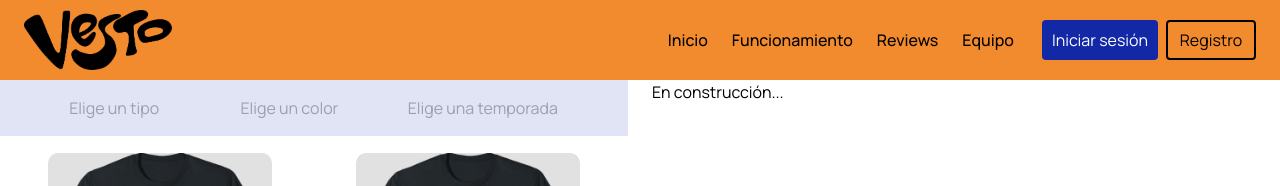
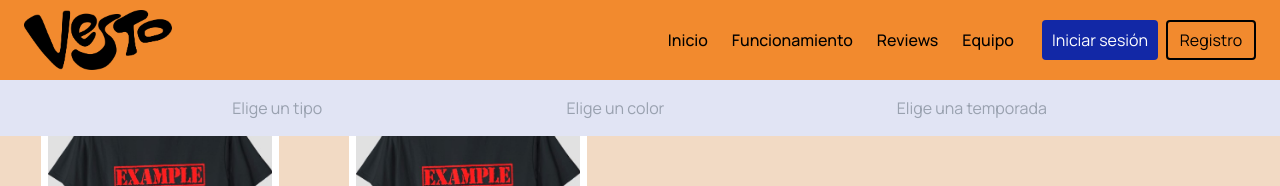
Before and after one commit to LaNoviaDePepe/Vesto, a React (Vite) app: page /outfitCreator in a window 1280 px wide. Shown: the top 186 px of the page. Built offline with nearby package versions, Linux system fonts and the light colour scheme.

Commit message:
✅NEW_bg_and_filter_fixed
-background color on all pages
-filter fixed on all apges

```diff
--- a/src/components/filter/Filter.tsx
+++ b/src/components/filter/Filter.tsx
@@ -2,7 +2,7 @@ import FilterSelect from "./FilterSelect";
 
 export default function Filter() {
     return (
-        <div className="w-full bg-primary-50 flex justify-evenly items-center py-4">
+        <div className="w-full bg-primary-50 flex justify-evenly items-center py-4 fixed top-0 z-50 mt-20">
             <FilterSelect name="filtro" placeholder="Elige un tipo" options={["gorro", "camiseta", "pantalón", "complemento", "calzado"]} />
             <FilterSelect name="filtro" placeholder="Elige un color" options={["negro", "blanco", "rojo", "azul", "verde", "marrón", "amarillo", "gris", "morado"]} />
             <FilterSelect name="filtro" placeholder="Elige una temporada" options={["primavera", "verano", "otoño", "invierno"]} />
--- a/src/layouts/NavbarPageFooterLayout.tsx
+++ b/src/layouts/NavbarPageFooterLayout.tsx
@@ -15,7 +15,7 @@ export default function NavbarPageFooterLayout() {
 
             <Header isLoggedIn={isLoggedIn} onToggleLogin={toggleLogin} />
 
-            <main className="flex-1">
+            <main className="flex-1 bg-auxiliary-50">
                 <Outlet />
             </main>
 
--- a/src/layouts/NavbarPageLayout.tsx
+++ b/src/layouts/NavbarPageLayout.tsx
@@ -9,7 +9,7 @@ export default function NavbarPageFooterLayout() {
                 throw new Error("Function not implemented.");
             } } />
 
-            <main className="flex-1">
+            <main className="flex-1 bg-auxiliary-50">
                 <Outlet />
             </main>
 
```
Also changed, not shown: 2 other files (tests, documents, lock files or other folders).
